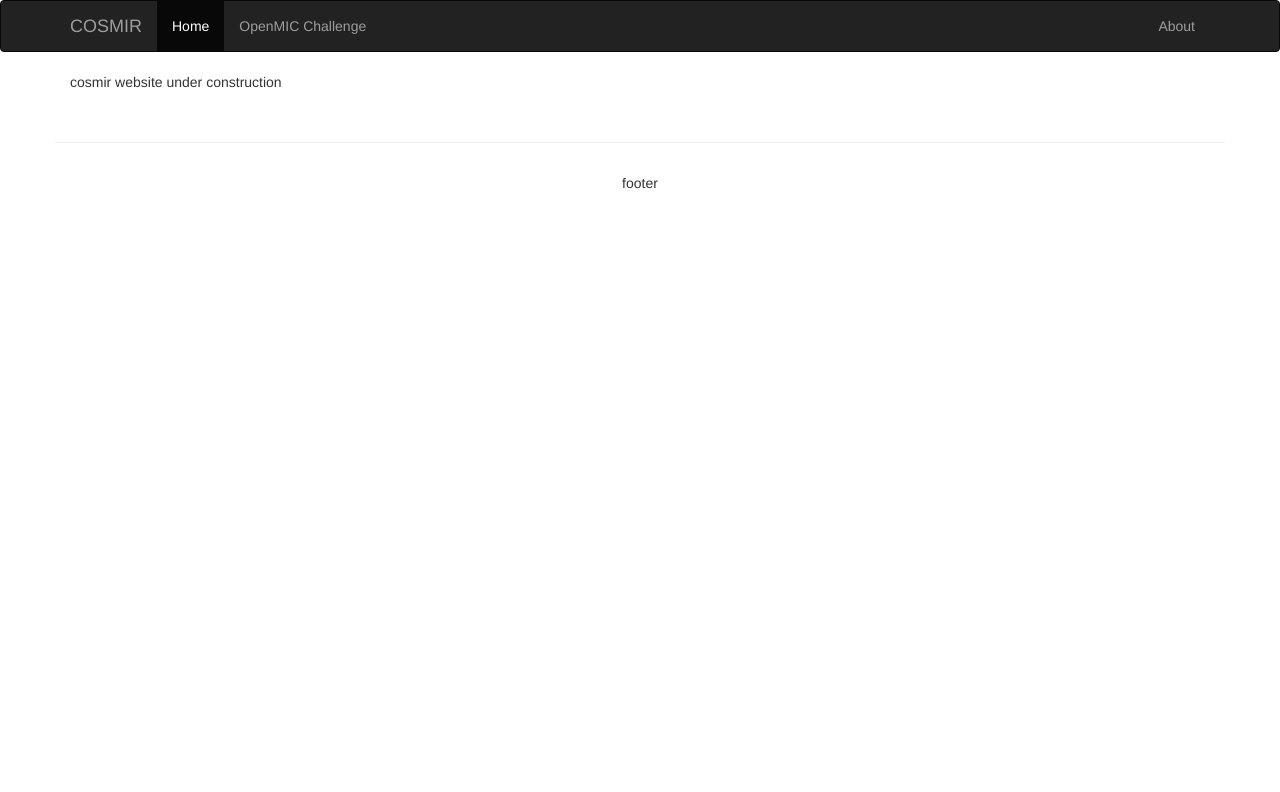
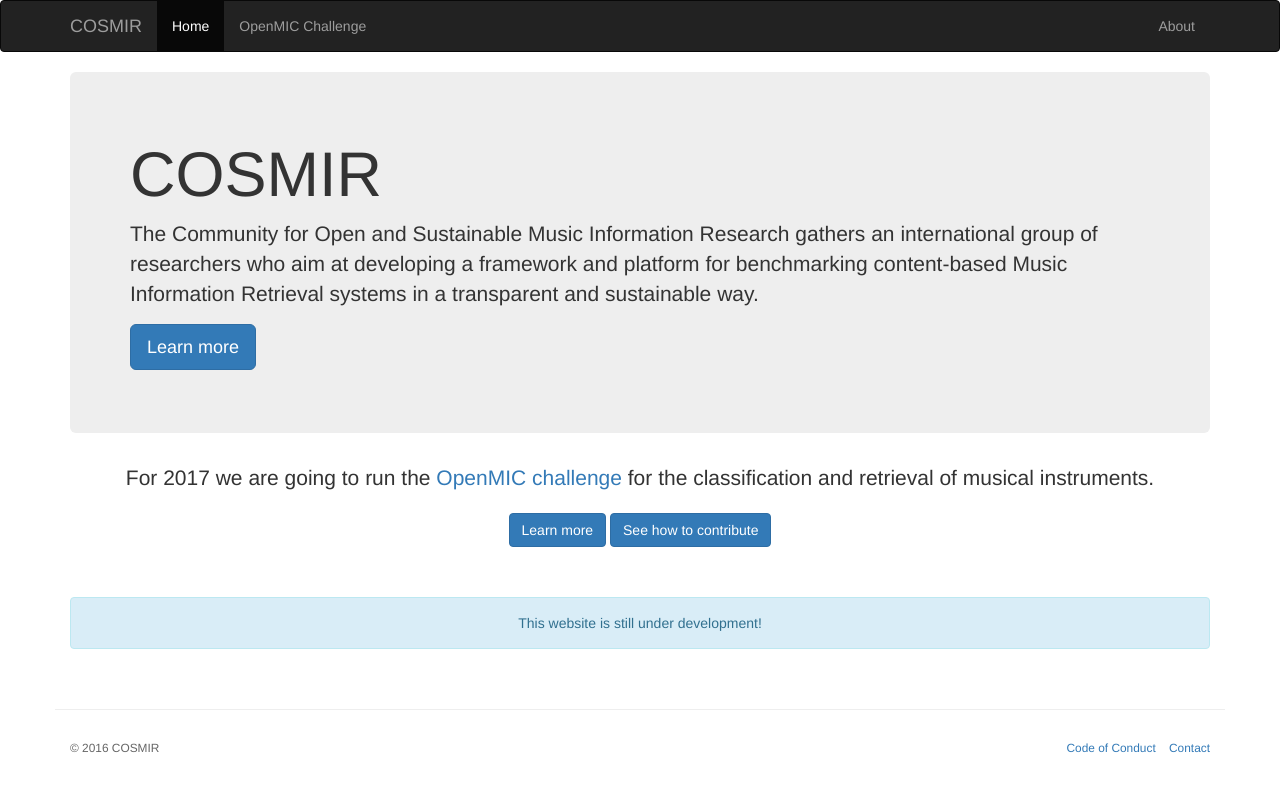
Before and after one commit to cosmir/cosmir.github.io, a Jekyll site: the page built from index.md, in a window 1280 px wide. Shown: the top 792 px of the page. Built offline with Jekyll 4.4.1, drawn with Linux system fonts in a browser that asks for light colours; nearby versions of some CDN libraries.

Commit message:
Added main page, about, code of conduct and footer.

```diff
--- a/_layouts/page.html
+++ b/_layouts/page.html
@@ -8,6 +8,7 @@
     <link rel="stylesheet" href="/assets/bootstrap/css/bootstrap.min.css">
     <link rel="stylesheet" href="/assets/css/style.css">
     <script src="/assets/bootstrap/js/bootstrap.min.js"></script>
+    <link rel="stylesheet" href="https://cdnjs.cloudflare.com/ajax/libs/font-awesome/4.6.3/css/font-awesome.min.css">
 
     <title>{{ page.title }}</title>
   </head>
@@ -40,9 +41,19 @@
       {{ content }}
     </div>
 
-    <footer class="bs-footer">
-      <div class="container text-center">
-        footer
+    <div class="container" style="margin-top:40px">
+      <div class="alert alert-info text-center" role="alert">This website is still under development!</div>
+    </div>
+
+    <footer class="bs-footer small">
+      <div class="container">
+        <div class="pull-left">&copy; 2016 COSMIR</div>
+        <div class="pull-right">
+          <ul>
+            <li><a href="/code-of-conduct.html">Code of Conduct</a></li>
+            <li><a href="/contact.html">Contact</a></li>
+          </ul>
+        </div>
       </div>
     </footer>
 
--- a/assets/css/style.css
+++ b/assets/css/style.css
@@ -12,6 +12,11 @@
 
 .bs-footer .container {
 	border-top: solid 1px #eee;
+	color:#666;
 	margin-top: 40px;
 	padding-top: 30px;
 }
+.bs-footer li {
+	display: inline-block;
+	margin-left: 10px;
+}
--- a/index.md
+++ b/index.md
@@ -3,4 +3,11 @@ layout: page
 title: COSMIR
 ---
 
-cosmir website under construction
+<div class="jumbotron">
+  <h1>COSMIR</h1>
+  <p>The Community for Open and Sustainable Music Information Research gathers an international group of researchers who aim at developing a framework and platform for benchmarking content-based Music Information Retrieval systems in a transparent and sustainable way.</p>
+  <p><a class="btn btn-primary btn-lg" href="/about.html" role="button">Learn more</a></p>
+</div>
+
+<p class="lead text-center" style="margin-top:30px;">For 2017 we are going to run the <a  href="/open-mic/">OpenMIC challenge</a> for the classification and retrieval of musical instruments.</p>
+<p class="text-center"><a class="btn btn-primary btn" href="/open-mic/" role="button">Learn more</a> <a class="btn btn-primary btn" href="/open-mic/contribute.html" role="button">See how to contribute</a></p>
```
Also changed, not shown: about.md (+9 -1 lines), code-of-conduct.md (added, +28 -0 lines), contact.md (added, +6 -0 lines).
